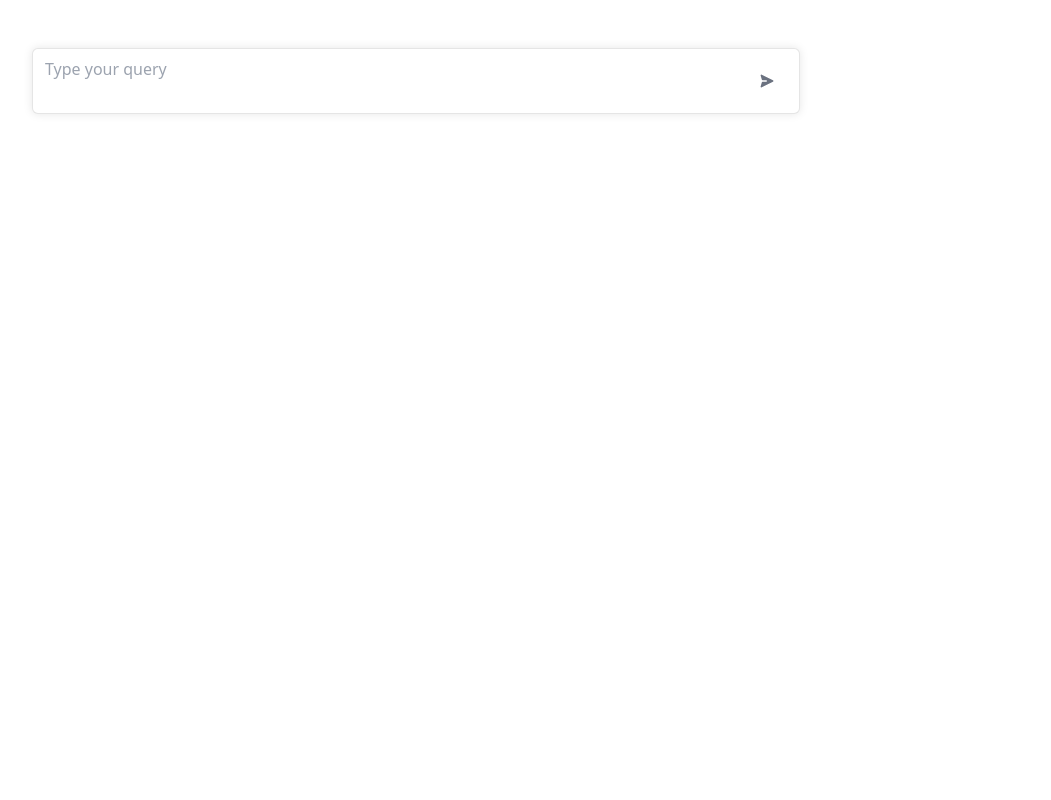
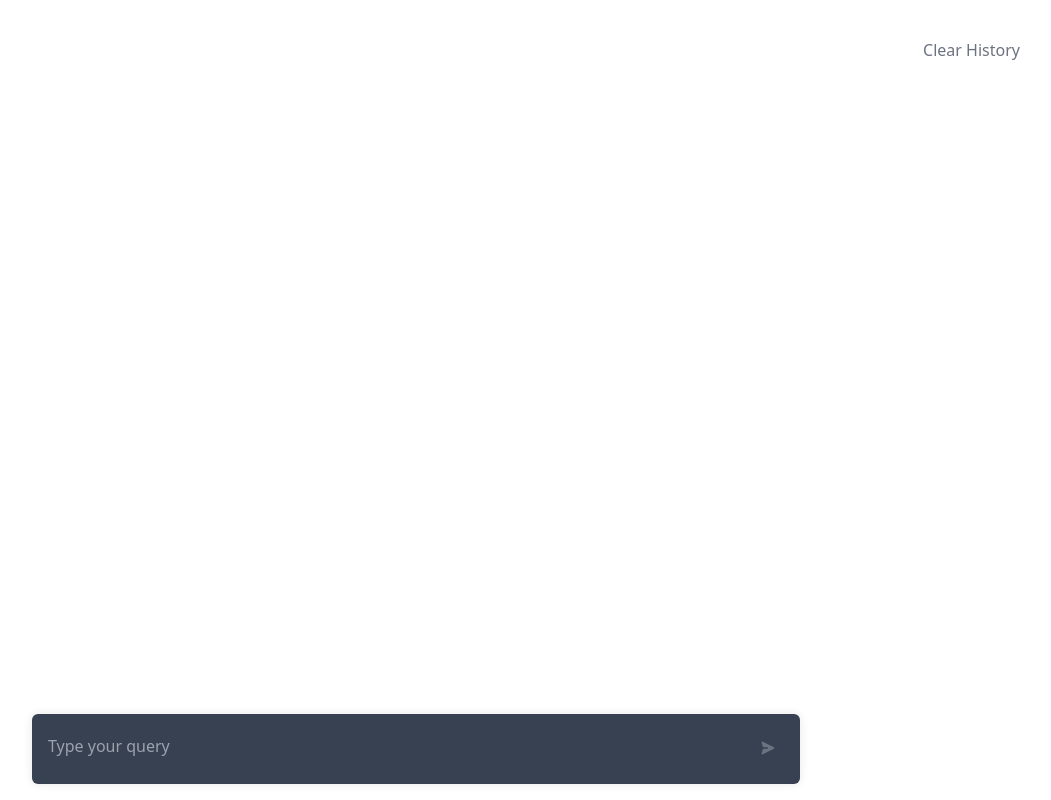
Before and after one commit to yurii0827/ChatGPT_React_OpenAI_Yurii, a Next.js app: page / in a window 1280 px wide. Shown: the whole page, without its empty margins (224-1275 px from the left). Built offline with nearby package versions, Linux system fonts and the light colour scheme.

Commit message:
Add files via upload

```diff
--- a/components/Form/Form.tsx
+++ b/components/Form/Form.tsx
@@ -1,19 +1,19 @@
 'use client';
-import { useRef, useState } from 'react';
+import { useEffect, useRef, useState } from 'react';
 import axios from 'axios';
 
 const Form = () => {
   const messageInput = useRef<HTMLTextAreaElement | null>(null);
-  const [response, setResponse] = useState<String[]>([]);
-  const [isLoading, setIsLoading] = useState<Boolean>(false);
+  const [response, setResponse] = useState<string[]>([]);
+  const [isLoading, setIsLoading] = useState<boolean>(false);
 
   const handleEnter = (
-    e:
-      | React.KeyboardEvent<HTMLTextAreaElement> &
+    e: React.KeyboardEvent<HTMLTextAreaElement> &
       React.FormEvent<HTMLFormElement>
   ) => {
-    if (e.key === 'Enter') {
+    if (e.key === 'Enter' && isLoading === false) {
       e.preventDefault();
+      setIsLoading(true);
       handleSubmit(e);
     }
   };
@@ -22,9 +22,8 @@ const Form = () => {
     e.preventDefault();
     const message = messageInput.current?.value;
     if (message !== undefined) {
-      const initialResponse: String[] = [...response, message];
+      const initialResponse: string[] = [...response, message];
       setResponse(initialResponse);
-      setIsLoading(true);
       messageInput.current!.value = '';
     }
 
@@ -33,20 +32,44 @@ const Form = () => {
     }
 
     const { data } = await axios.post('/api/response', { prompt: message });
-    const totalResponse: String[] = [...response, message, data.bot];
+    const totalResponse: string[] = [...response, message, data.bot];
     setResponse(totalResponse);
     localStorage.setItem('response', JSON.stringify(totalResponse));
     setIsLoading(false);
     messageInput.current!.value = '';
   };
 
+  const handleReset = () => {
+    localStorage.removeItem('response');
+    setResponse([]);
+  };
+
+  useEffect(() => {
+    const storedResponse = localStorage.getItem('response');
+    if (storedResponse) {
+      setResponse(JSON.parse(storedResponse));
+    }
+  }, []);
+
   return (
-    <div>
-      <div className='stretch mx-2 flex flex-col gap-3 pt-6 last:mb-6 md:mx-auto md:max-w-3xl'>
+    <div className='flex justify-center'>
+      <button
+        onClick={handleReset}
+        type='reset'
+        className='fixed top-[1.4rem] right-5 p-4 rounded-md bg-white text-gray-500 dark:hover:text-gray-400 dark:hover:bg-gray-900 disabled:hover:bg-transparent dark:disabled:hover:bg-transparent'
+      >
+        Clear History
+      </button>
+      <div className='w-full mx-2 flex flex-col items-start gap-3 pt-6 last:mb-6 md:mx-auto md:max-w-3xl'>
         {isLoading
           ? response.map((item: any, index: number) => {
               return (
-                <div key={index}>
+                <div
+                  key={index}
+                  className={`${
+                    index % 2 === 0 ? 'bg-blue-500' : 'bg-gray-500'
+                  } p-3 rounded-lg`}
+                >
                   <p>{item}</p>
                 </div>
               );
@@ -54,7 +77,13 @@ const Form = () => {
           : response
           ? response.map((item: any, index: number) => {
               return (
-                <div key={index}>
+                <div
+                  key={index}
+                  className={`${
+                    index % 2 === 0 ? 'bg-blue-500' : 'bg-gray-500'
+                  } p-3 rounded-lg`}
+                  // style={{ textAlign: index % 2 === 0 ? 'left' : 'right' }}
+                >
                   <p>{item}</p>
                 </div>
               );
@@ -63,24 +92,24 @@ const Form = () => {
       </div>
       <form
         onSubmit={handleSubmit}
-        className='stretch mx-2 flex flex-row gap-3 pt-6 last:mb-6 md:mx-auto md:max-w-3xl'
+        className='fixed bottom-0 w-full md:max-w-3xl bg-gray-700 rounded-md shadow-[0_0_10px_rgba(0,0,0,0.10)] mb-4'
       >
-        <div className='flex flex-col w-full py-2 pl-3 flex-grow relative border border-black/10 bg-white dark:border-gray-900/50 dark:text-white dark:bg-gray-700 rounded-md shadow-[0_0_10px_rgba(0,0,0,0.10)] dark:shadow-[0_0_15px_rgba(0,0,0,0.10)]'>
         <textarea
           name='Message'
           placeholder='Type your query'
           ref={messageInput}
           onKeyDown={handleEnter}
-            className=' m-0 w-full resize-none border-0 bg-transparent focus:ring-0 focus-visible:ring-0 dark:bg-transparent outline-none'
+          className='w-full resize-none bg-transparent outline-none pt-4 pl-4 translate-y-1'
         />
         <button
+          disabled={isLoading}
           type='submit'
-            className='absolute top-5 p-1 rounded-md text-gray-500 right-5 hover:bg-gray-100 dark:hover:text-gray-400 dark:hover:bg-gray-900 disabled:hover:bg-transparent dark:disabled:hover:bg-transparent'
+          className='absolute top-[1.4rem] right-5 p-1 rounded-md text-gray-500 dark:hover:text-gray-400 dark:hover:bg-gray-900 disabled:hover:bg-transparent dark:disabled:hover:bg-transparent'
         >
           <svg
             stroke='currentColor'
             fill='currentColor'
-              stroke-width='0'
+            strokeWidth='0'
             viewBox='0 0 20 20'
             className='h-4 w-4 rotate-90'
             height='1em'
@@ -90,7 +119,6 @@ const Form = () => {
             <path d='M10.894 2.553a1 1 0 00-1.788 0l-7 14a1 1 0 001.169 1.409l5-1.429A1 1 0 009 15.571V11a1 1 0 112 0v4.571a1 1 0 00.725.962l5 1.428a1 1 0 001.17-1.408l-7-14z'></path>
           </svg>
         </button>
-        </div>
       </form>
     </div>
   );
--- a/pages/api/response.ts
+++ b/pages/api/response.ts
@@ -14,7 +14,7 @@ export default async function handler (req: NextApiRequest, res: NextApiResponse
     const response = await openai.createCompletion({
       model: "text-davinci-003",
       prompt: `${prompt}`,
-      temperature: 0,
+      temperature: 0.7,
       max_tokens: 3000,
       top_p: 1,
       frequency_penalty: 0.5,
```
Also changed, not shown: 1 other file (tests, documents, lock files or other folders). Lines whose indentation alone changed are shown as unchanged.
